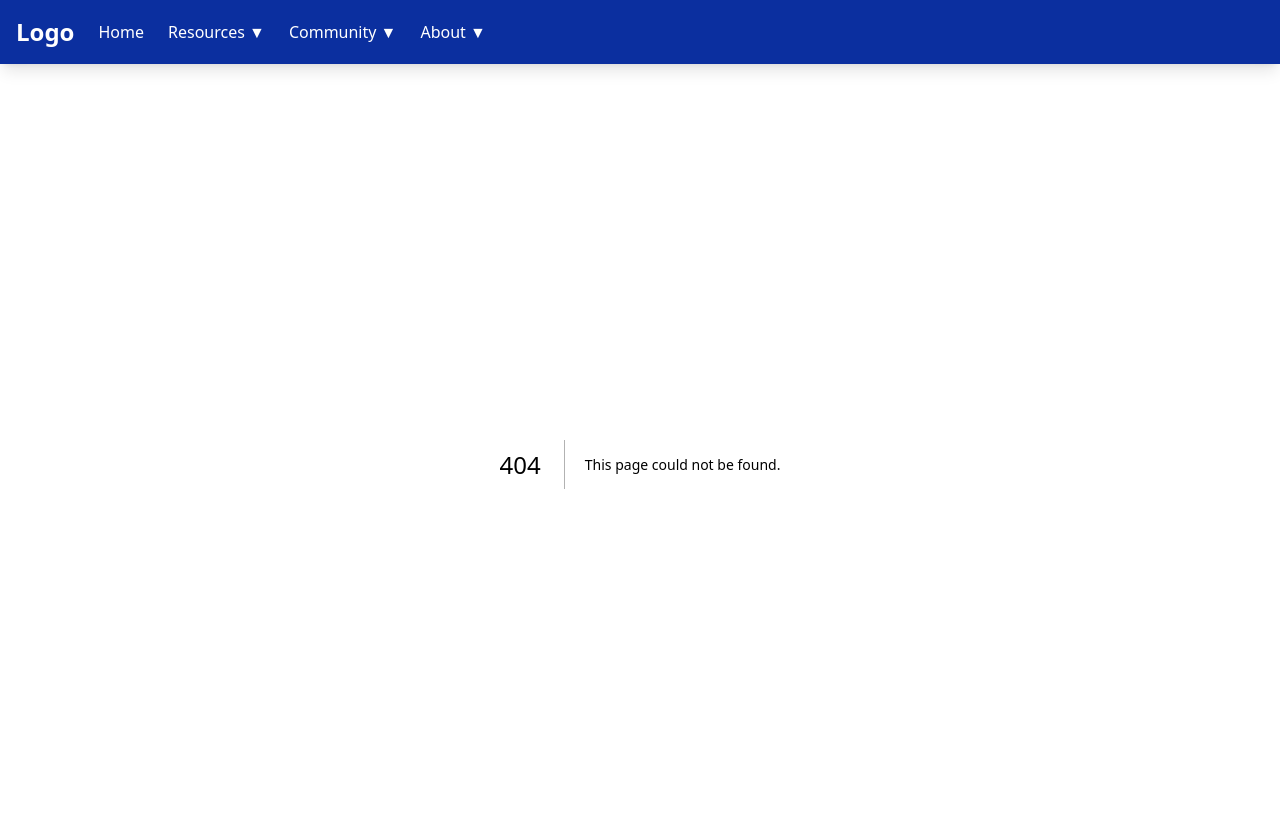
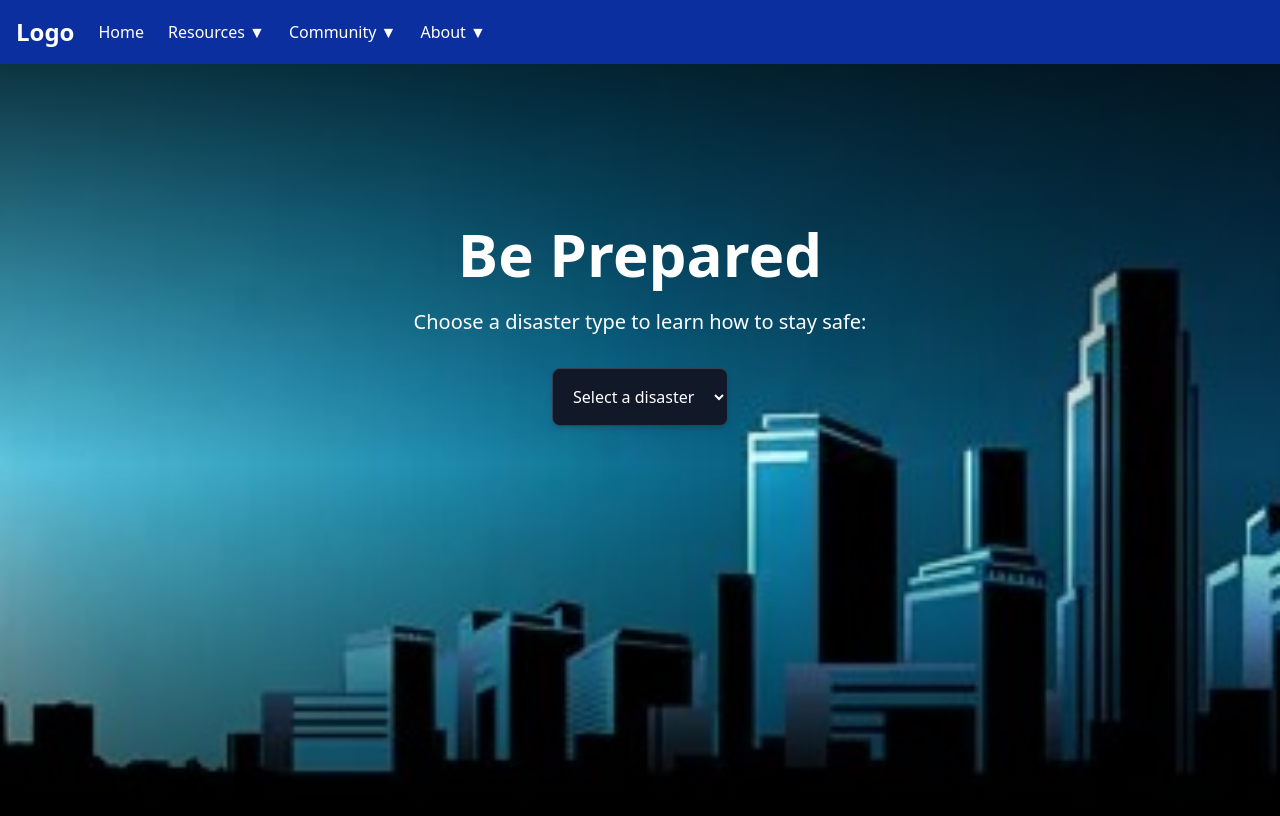
Before and after one commit to alfiyafatima09/disaster-ready-website, a Next.js app: page /preparedness in a window 1280 px wide. Before the commit this address had no page. Shown: the top 816 px of the page. Built offline with nearby package versions, Linux system fonts and the light colour scheme.

Commit message:
preparedness page ready

```diff
--- /dev/null
+++ b/app/preparedness/earthquake/page.tsx
@@ -0,0 +1,19 @@
+"use client";
+
+import Link from 'next/link';
+
+const EarthquakePage = () => {
+  return (
+    <div className="min-h-screen flex flex-col items-center justify-center p-6 bg-red-100 text-center">
+      <h1 className="text-4xl md:text-5xl font-bold text-red-800 mb-4">Earthquake Preparedness</h1>
+      <p className="text-lg md:text-xl text-gray-700 mb-8">
+        Learn about the steps you should take before, during, and after an earthquake to stay safe.
+      </p>
+      <Link href="/preparedness" className="text-red-500 hover:underline">
+        Go back to Preparedness Page
+      </Link>
+    </div>
+  );
+};
+
+export default EarthquakePage;
--- /dev/null
+++ b/app/preparedness/flood/page.tsx
@@ -0,0 +1,20 @@
+// app/flood/page.tsx
+"use client";
+
+import Link from 'next/link';
+
+const FloodPage = () => {
+  return (
+    <div className="min-h-screen flex flex-col items-center justify-center p-6 bg-blue-100 text-center">
+      <h1 className="text-4xl md:text-5xl font-bold text-blue-800 mb-4">Flood Preparedness</h1>
+      <p className="text-lg md:text-xl text-gray-700 mb-8">
+        Learn about the steps you should take before, during, and after a flood to stay safe.
+      </p>
+      <Link href="/preparedness" className="text-blue-500 hover:underline">
+        Go back to Preparedness Page
+      </Link>
+    </div>
+  );
+};
+
+export default FloodPage;
--- /dev/null
+++ b/app/preparedness/landslide/page.tsx
@@ -0,0 +1,19 @@
+"use client";
+
+import Link from 'next/link';
+
+const LandslidePage = () => {
+  return (
+    <div className="min-h-screen flex flex-col items-center justify-center p-6 bg-green-100 text-center">
+      <h1 className="text-4xl md:text-5xl font-bold text-green-800 mb-4">Landslide Preparedness</h1>
+      <p className="text-lg md:text-xl text-gray-700 mb-8">
+        Learn about the steps you should take before, during, and after a landslide to stay safe.
+      </p>
+      <Link href="/preparedness" className="text-green-500 hover:underline">
+        Go back to Preparedness Page
+      </Link>
+    </div>
+  );
+};
+
+export default LandslidePage;
--- /dev/null
+++ b/app/preparedness/page.tsx
@@ -0,0 +1,41 @@
+"use client";
+
+import { useState } from 'react';
+import styles from '../styles/preparedness.module.css';
+
+const PreparednessPage = () => {
+  const [selectedDisaster, setSelectedDisaster] = useState<string | null>(null);
+
+  const handleChange = (event: React.ChangeEvent<HTMLSelectElement>) => {
+    const value = event.target.value;
+    setSelectedDisaster(value);
+    if (value) {
+      window.location.href = `/preparedness/${value}`;
+    }
+  };
+
+  return (
+    <div
+      className={`relative min-h-screen bg-cover bg-center ${styles.fadeInBackground}`}
+      style={{ backgroundImage: 'url(/preparedness.jpg)' }}
+    >
+      <div className="absolute inset-0 bg-gradient-to-b from-black via-transparent to-black opacity-70"></div>
+      <div className="relative flex flex-col items-center justify-start min-h-screen p-6 text-center pt-20 md:pt-32 lg:pt-40"> {/* Adjusted to justify-start and added padding at the top */}
+        <h1 className={`${styles.fadeIn} text-4xl md:text-5xl lg:text-6xl font-extrabold text-white mb-4 md:mb-6`}>Be Prepared</h1>
+        <p className="text-base md:text-lg lg:text-xl text-white mb-6 md:mb-8">Choose a disaster type to learn how to stay safe:</p>
+        <select
+          className={`p-3 md:p-4 bg-gray-900 text-white border border-gray-700 rounded-lg shadow-md focus:outline-none focus:ring-2 focus:ring-green-500 transition-transform duration-300 ease-in-out transform hover:scale-105 ${styles.scaleUp}`}
+          onChange={handleChange}
+          value={selectedDisaster || ''}
+        >
+          <option value="" disabled>Select a disaster</option>
+          <option value="earthquake">Earthquake</option>
+          <option value="flood">Flood</option>
+          <option value="landslide">Landslide</option>
+        </select>
+      </div>
+    </div>
+  );
+};
+
+export default PreparednessPage;
--- /dev/null
+++ b/app/styles/preparedness.module.css
@@ -0,0 +1,51 @@
+@keyframes fadeIn {
+    from {
+      opacity: 0;
+    }
+    to {
+      opacity: 1;
+    }
+  }
+
+  .fadeIn {
+    animation: fadeIn 2s ease-in-out;
+  }
+
+  @keyframes fadeInBackground {
+    from {
+      opacity: 0;
+    }
+    to {
+      opacity: 1;
+    }
+  }
+
+  .fadeInBackground {
+    animation: fadeInBackground 2s ease-in-out;
+  }
+
+  @keyframes scaleUp {
+    from {
+      transform: scale(1);
+    }
+    to {
+      transform: scale(1.05);
+    }
+  }
+
+  .scaleUp:hover {
+    animation: scaleUp 0.3s ease-in-out;
+  }
+
+@keyframes moveBackground {
+    0% {
+      background-position: 0 0;
+    }
+    100% {
+      background-position: 100% 0;
+    }
+  }
+
+  .fadeInBackground {
+    animation: moveBackground 10s linear infinite;
+  }
--- a/components/Navbar.tsx
+++ b/components/Navbar.tsx
@@ -39,7 +39,7 @@ const Navbar: React.FC = () => {
               </button>
               {dropdown === 'resources' && (
                 <div className="absolute top-full left-0 mt-2 bg-white text-black py-2 rounded shadow-md w-48">
-                  <Link href="/" className="block px-4 py-2 hover:bg-gray-100 transition-colors duration-300" onClick={() => setIsMenuOpen(false)}>
+                  <Link href="/preparedness" className="block px-4 py-2 hover:bg-gray-100 transition-colors duration-300" onClick={() => setIsMenuOpen(false)}>
                     Preparedness
                   </Link>
                   <Link href="/" className="block px-4 py-2 hover:bg-gray-100 transition-colors duration-300" onClick={() => setIsMenuOpen(false)}>
@@ -109,7 +109,7 @@ const Navbar: React.FC = () => {
           </button>
           {dropdown === 'resources' && (
             <div className="pl-4">
-              <Link href="/" className="block py-2 hover:text-gray-300 transition-colors duration-300" onClick={toggleMenu}>
+              <Link href="/preparedness" className="block py-2 hover:text-gray-300 transition-colors duration-300" onClick={toggleMenu}>
                 Preparedness
               </Link>
               <Link href="/" className="block py-2 hover:text-gray-300 transition-colors duration-300" onClick={toggleMenu}>
```
Also changed, not shown: public/preparedness.jpg (added).
